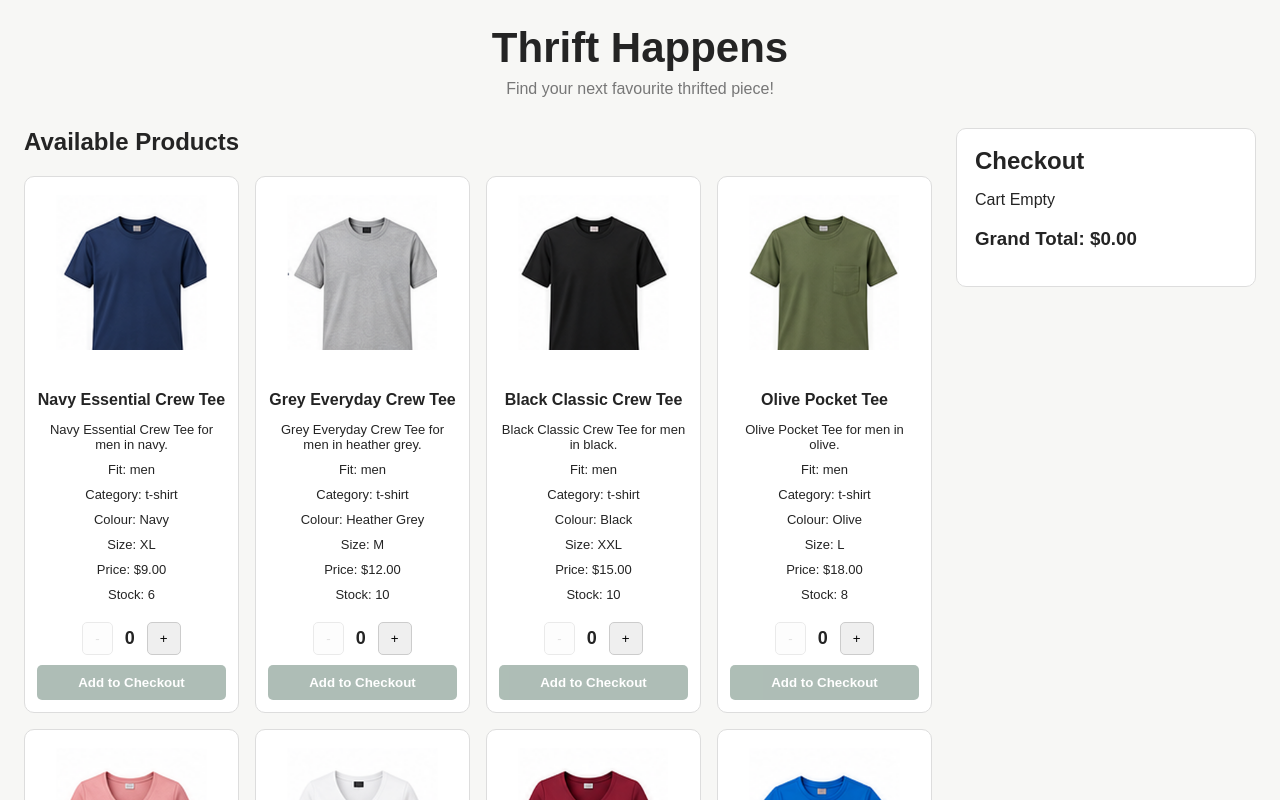
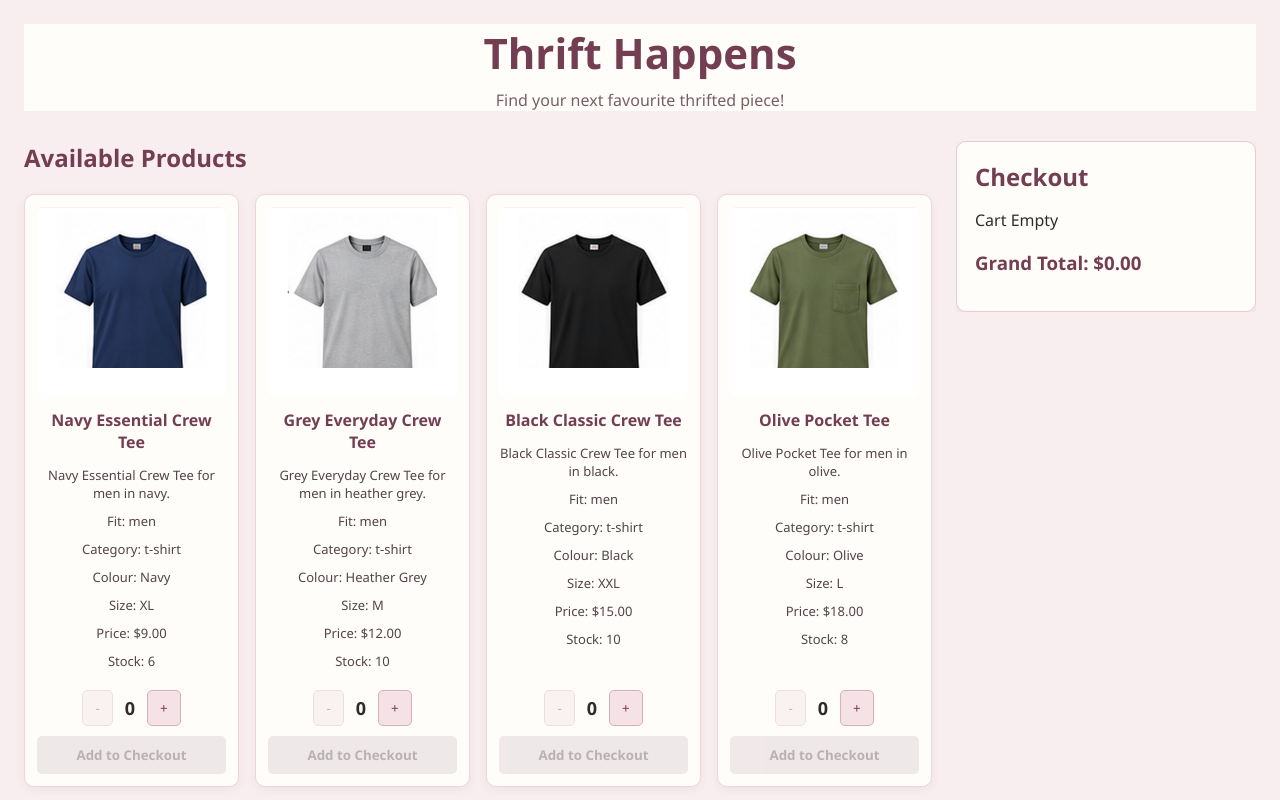
Before and after one commit to dwyerjulia/COMP2013-Project1, a React (Vite) app: page / in a window 1280 px wide. Shown: the top 800 px of the page. Built offline with nearby package versions, Linux system fonts and the light colour scheme.

Commit message:
final css to make it pretty

```diff
--- a/src/App.css
+++ b/src/App.css
@@ -224,3 +224,125 @@
     font-size: 30px;
   }
 }
+
+body {
+  background-color: #f8edef;
+  color: #302a2e;
+}
+
+.store-header {
+  background-color: #fffdf9;
+  border-color: #ead7dd;
+}
+
+.store-header h1 {
+  color: #743e52;
+}
+
+.store-header p {
+  color: #775f69;
+}
+
+.products-section h2 {
+  color: #743e52;
+}
+
+.item-card {
+  background-color: #fffdf9;
+  border-color: #ead7dd;
+  box-shadow: 0 3px 10px rgba(116, 62, 82, 0.06);
+}
+
+.item-card:hover {
+  box-shadow: 0 8px 20px rgba(116, 62, 82, 0.13);
+}
+
+.item-card img {
+  background-color: #f9f3f3;
+}
+
+.item-card h3 {
+  color: #743e52;
+}
+
+.item-card p {
+  color: #51444a;
+}
+
+.quantity-selector button {
+  background-color: #f5e2e7;
+  color: #743e52;
+  border-color: #d8aeb9;
+}
+
+.quantity-selector button:hover:not(:disabled) {
+  background-color: #e9c7d0;
+}
+
+.quantity-selector span {
+  color: #302a2e;
+}
+
+.add-button {
+  background-color: #743e52;
+  color: #ffffff;
+}
+
+.add-button:hover:not(:disabled) {
+  background-color: #94536b;
+}
+
+.add-button:disabled {
+  background-color: #d9c9cf;
+  color: #51444a;
+}
+
+.checkout-container {
+  background-color: #fffdf9;
+  border-color: #e5cbd3;
+  box-shadow: 0 5px 18px rgba(116, 62, 82, 0.09);
+}
+
+.checkout-container h2 {
+  color: #743e52;
+}
+
+.checkout-container > h3 {
+  color: #743e52;
+  border-color: #ead7dd;
+}
+
+.checkout-card {
+  border-color: #ead7dd;
+}
+
+.checkout-card img {
+  background-color: #f9f3f3;
+}
+
+.checkout-card h3 {
+  color: #743e52;
+}
+
+.checkout-card p {
+  color: #51444a;
+}
+
+.checkout-card button {
+  background-color: #f5e2e7;
+  color: #743e52;
+  border-color: #d8aeb9;
+}
+
+.checkout-card button:hover {
+  background-color: #e9c7d0;
+}
+
+.checkout-container > button {
+  background-color: #743e52;
+  color: #ffffff;
+}
+
+.checkout-container > button:hover {
+  background-color: #94536b;
+}
--- a/src/index.css
+++ b/src/index.css
@@ -1,7 +1,7 @@
 :root {
-  font-family: Arial, Helvetica, sans-serif;
-  color: #242424;
-  background-color: #f7f7f5;
+  font-family: "Segoe UI", Arial, sans-serif;
+  color: #302a2e;
+  background-color: #f8edef;
 }
 
 * {
```
